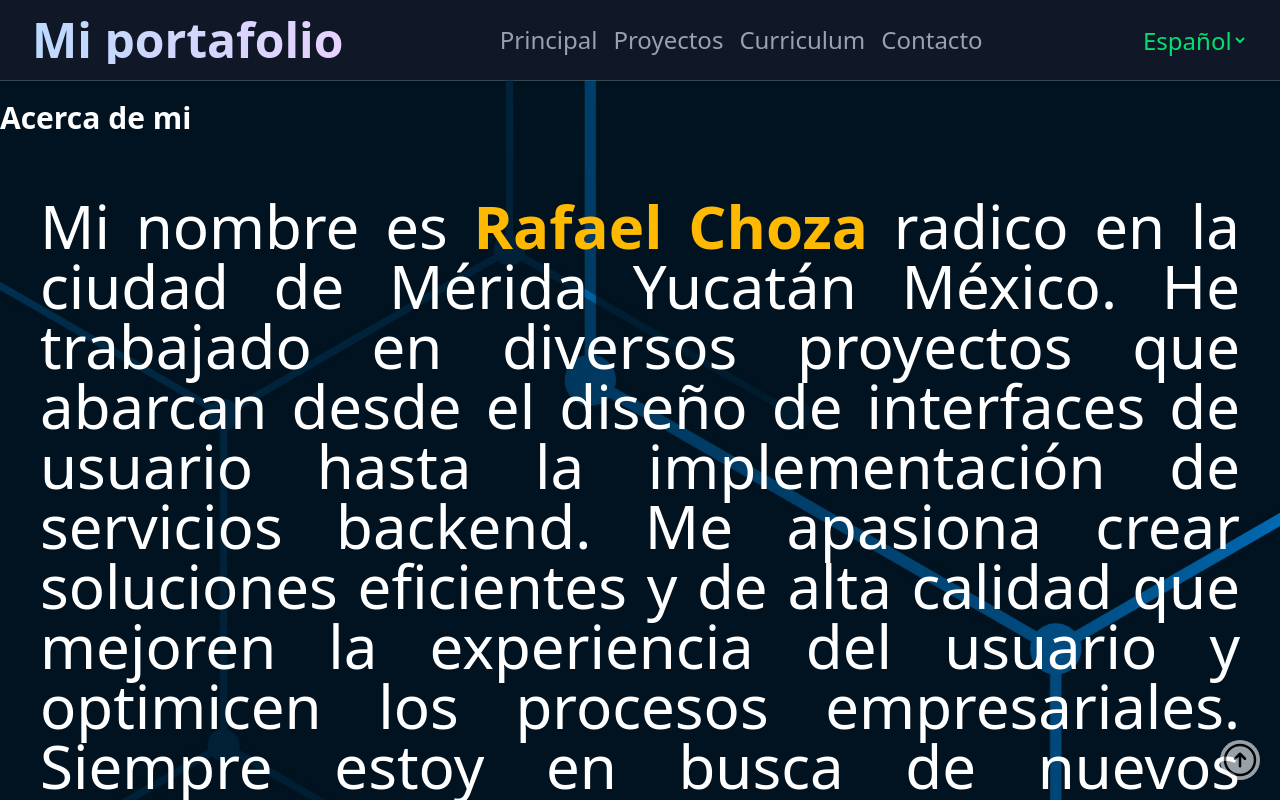
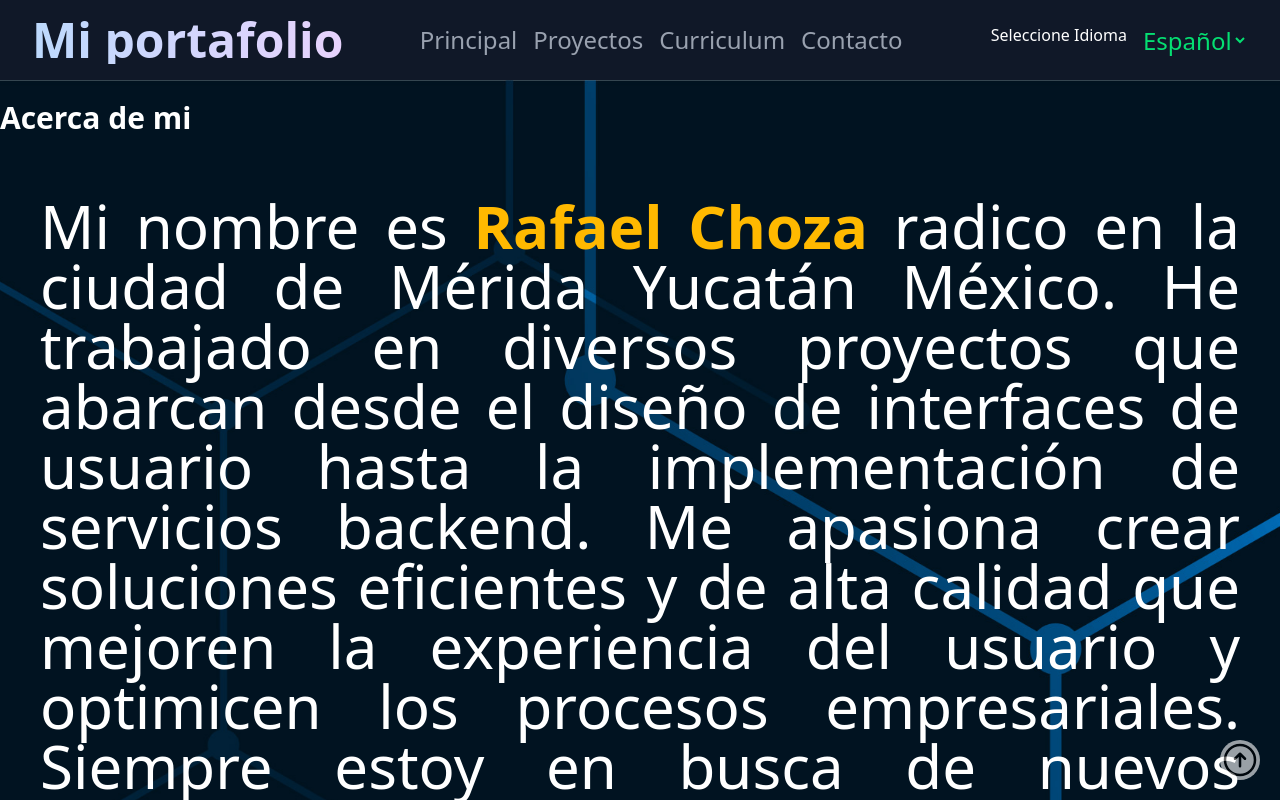
Before and after one commit to RafaelChoza/mi-portafolio, a React (Vite) app: page / in a window 1280 px wide. Shown: the top 800 px of the page. Built offline with nearby package versions, Linux system fonts and the light colour scheme.

Commit message:
add select language legend

```diff
--- a/src/components/Header.tsx
+++ b/src/components/Header.tsx
@@ -42,10 +42,15 @@ export default function Header() {
               {language === 'es' ? 'Contacto' : 'Contact'}
             </Link>
           </nav>
-          <select value={language} onChange={handleLanguageChange} className="bg-gray-900 text-green-400 hover:text-white transition-all duration-300 text-xl md:text-2xl">
-            <option value="es">Español</option>
-            <option value="en">English</option>
-          </select>
+          <div className="flex flex-row">
+          <p className="text-white mx-3">{language === 'es' ? 'Seleccione Idioma' : 'Select Language'}</p>
+            <select value={language} onChange={handleLanguageChange} className="bg-gray-900 text-green-400 hover:text-white transition-all duration-300 text-xl md:text-2xl">
+              <option value="es">Español</option>
+              <option value="en">English</option>
+            </select>
+          </div>
+
+
         </header>
 
       </Fade>
```
